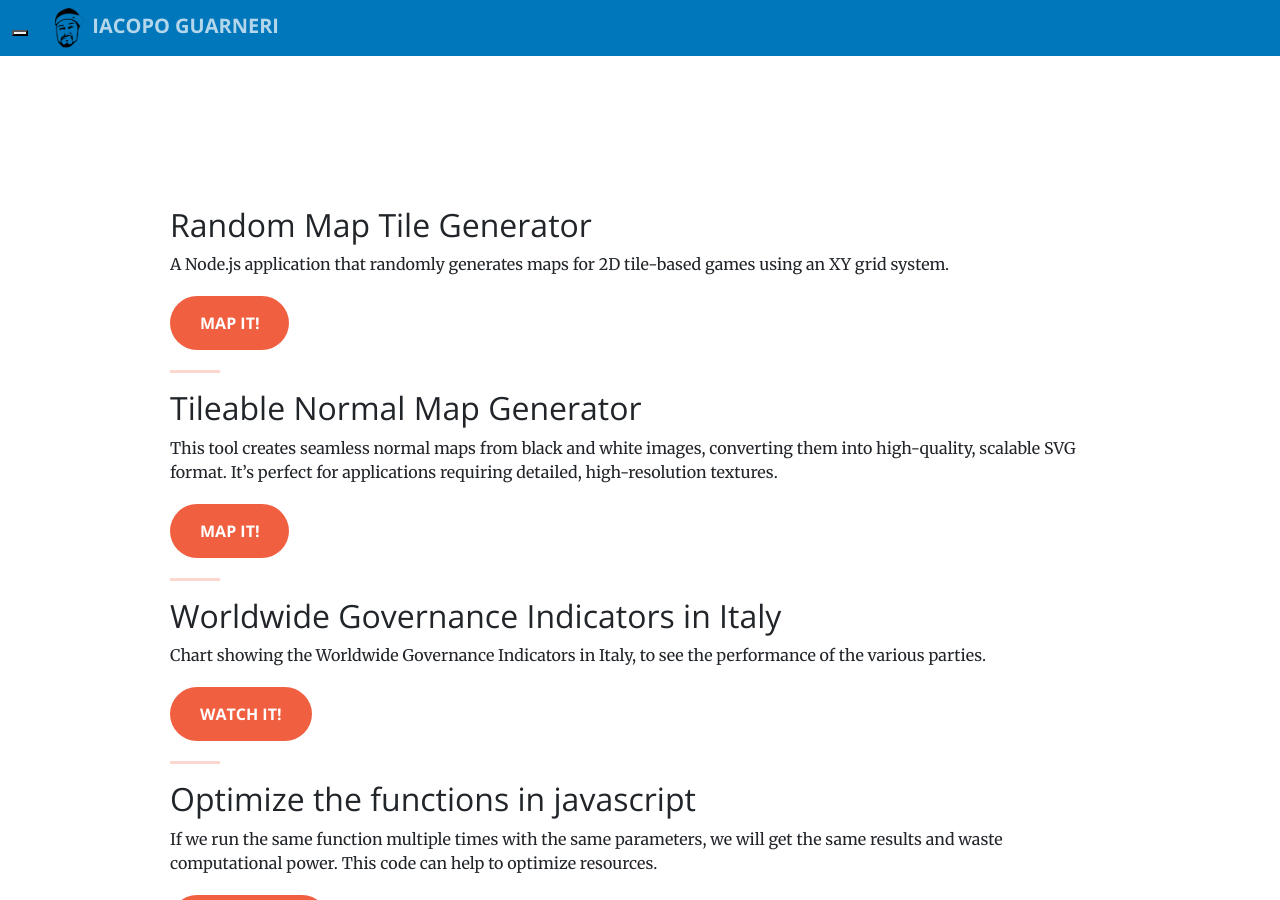
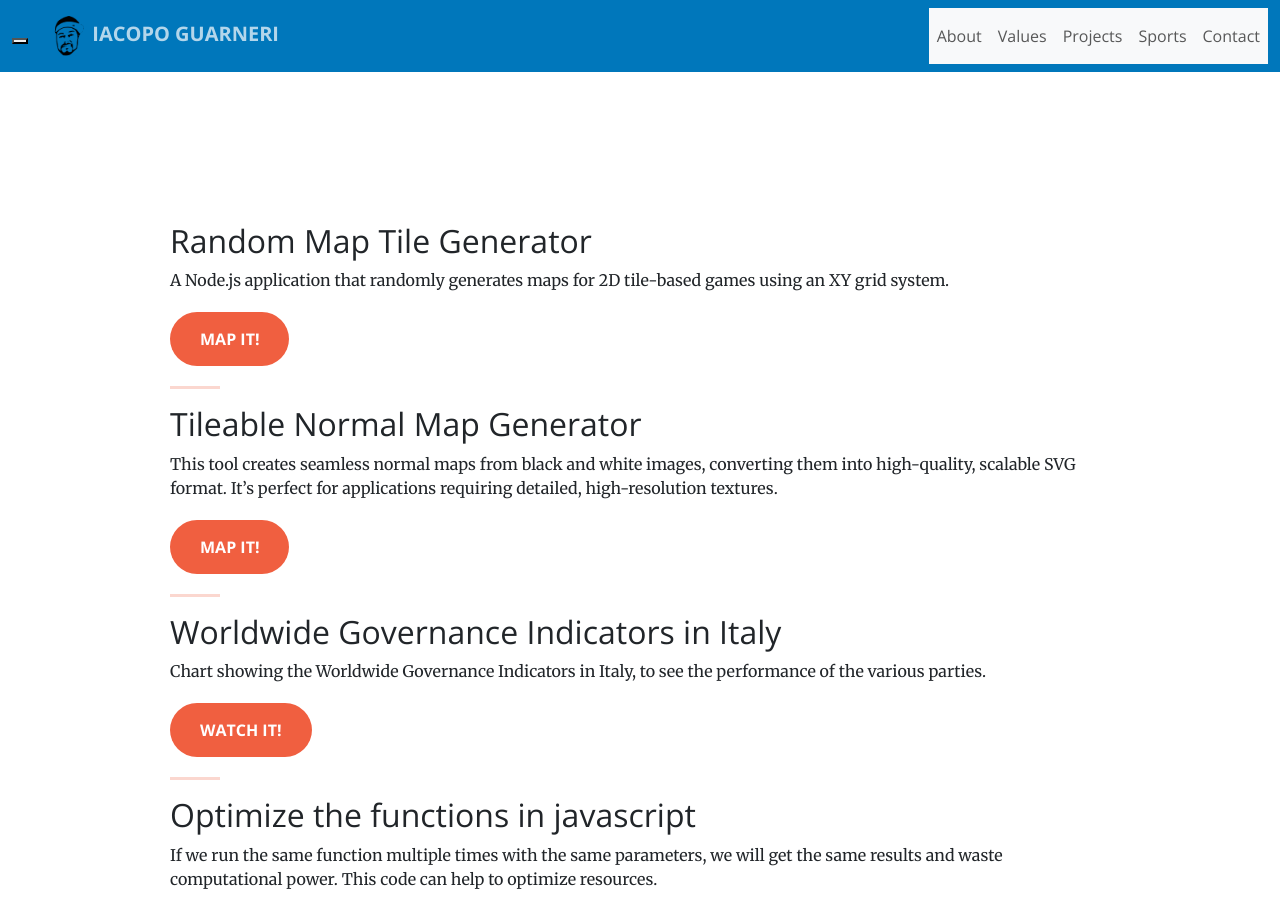
Before and after one commit to iacoposk8/iacoposk8.github.io, a Jekyll site: the page built from projects.md, in a window 1280 px wide and 900 px high. Built offline with Jekyll 4.4.1, drawn with Linux system fonts in a browser that asks for light colours.

Commit message:
Update nav.html

```diff
--- a/_includes/nav.html
+++ b/_includes/nav.html
@@ -12,7 +12,7 @@
         </div>
 
         <!-- Collect the nav links, forms, and other content for toggling -->
-        <div class="collapse navbar-collapse" id="bs-example-navbar-collapse-1">
+        <!--<div class="collapse navbar-collapse" id="bs-example-navbar-collapse-1">
             <ul class="nav navbar-nav navbar-right">
                 <li>
                     <a class="page-scroll" href="/#about">About</a>
@@ -30,7 +30,29 @@
                     <a class="page-scroll" href="/#contact">Contact</a>
                 </li>
             </ul>
-        </div>
+        </div>-->
+        <nav class="navbar navbar-expand-md navbar-light bg-light">
+            <div class="collapse navbar-collapse" id="navbarNav">
+                <ul class="navbar-nav ml-auto">
+                    <li class="nav-item">
+                        <a class="nav-link page-scroll" href="/#about">About</a>
+                    </li>
+                    <li class="nav-item">
+                        <a class="nav-link page-scroll" href="/#values">Values</a>
+                    </li>
+                    <li class="nav-item">
+                        <a class="nav-link page-scroll" href="/#projects">Projects</a>
+                    </li>
+                    <li class="nav-item">
+                        <a class="nav-link page-scroll" href="/#sports">Sports</a>
+                    </li>
+                    <li class="nav-item">
+                        <a class="nav-link page-scroll" href="/#contact">Contact</a>
+                    </li>
+                </ul>
+            </div>
+        </nav>
+
         <!-- /.navbar-collapse -->
     </div>
     <!-- /.container-fluid -->
```
